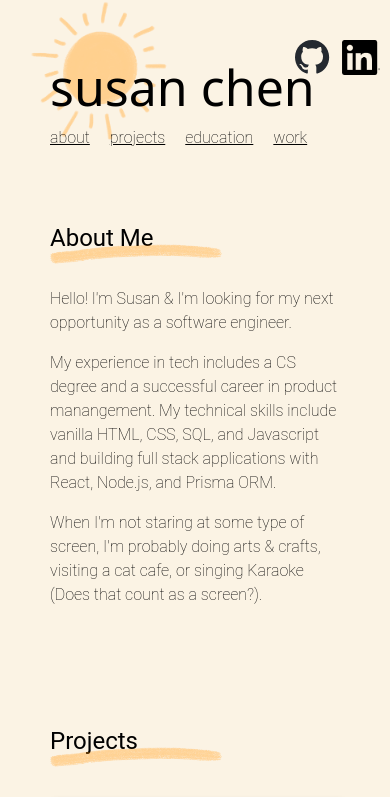
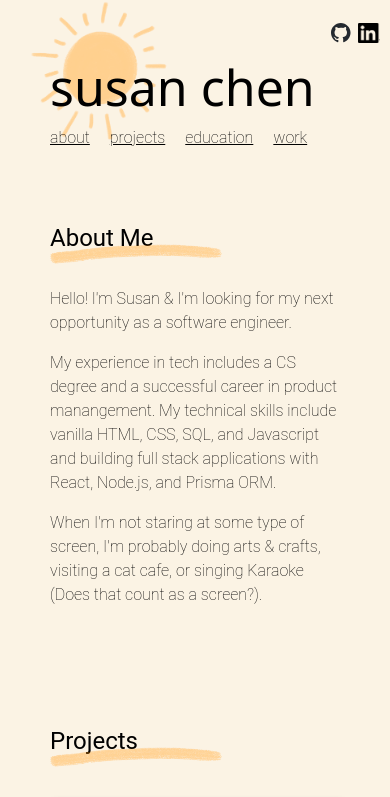
Before and after one commit to susancantdance/susanchenportfolio, a React (Vite) app: page / in a window 390 px wide. Shown: the top 797 px of the page. Built offline with nearby package versions, Linux system fonts and the light colour scheme; a web font is replaced by a local one.

Commit message:
mobileview of github icons fix

```diff
--- a/src/components/LeftNav.module.css
+++ b/src/components/LeftNav.module.css
@@ -99,7 +99,7 @@ body {
     position: relative;
   }
 
-  img {
+  .github {
     height: 20px;
     margin: 0px 0px -5px -5px;
   }
```
